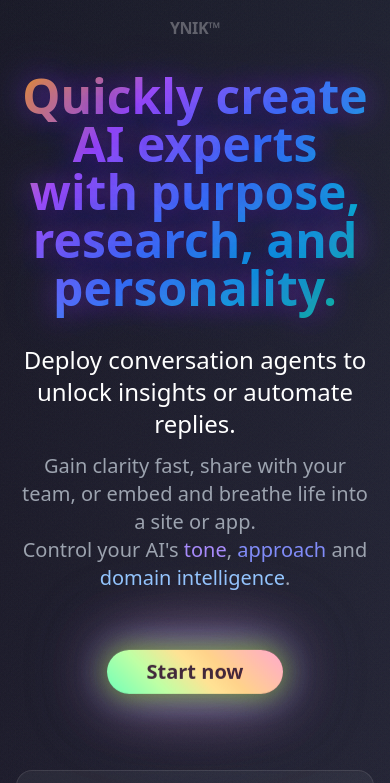
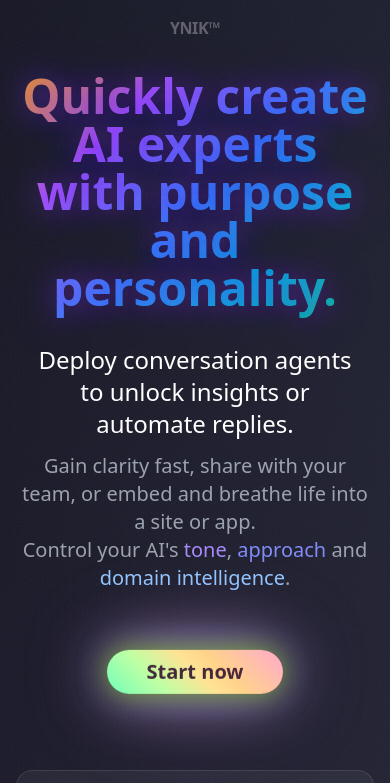
Before and after one commit to doublejosh/yeahnoiknow, a plain HTML site: page index.html in a window 390 px wide. Shown: the top 783 px of the page. Drawn offline with nearby package versions, Linux system fonts and the light colour scheme.

Commit message:
mobile, meta

```diff
--- a/index.html
+++ b/index.html
@@ -2,10 +2,10 @@
 <html lang="en">
 <head>
   <meta name="viewport" content="width=device-width, initial-scale=1.0" />
-  <title>Ask and share your own helpers - Yeah No I Know</title>
-  <meta name="description" content="Ask and share your own helpers. Control every aspect of your AI's personality and approach." />
-  <meta name="og:title" content="Ask and share your own helpers - YNIK" />
-  <meta name="og:description" content="Ask and share your own helpers. Control every aspect of your AI's personality and approach." />
+  <title>Quickly create AI experts with purpose and personality. - Yeah No I Know</title>
+  <meta name="description" content="Deploy conversation agents to unlock insights or automate replies. Gain clarity fast, share with your team, or embed and breathe life into a site or app." />
+  <meta name="og:title" content="Quickly create AI experts with purpose and personality. - YNIK" />
+  <meta name="og:description" content="Deploy conversation agents to unlock insights or automate replies. Gain clarity fast, share with your team, or embed and breathe life into a site or app." />
   <link href="https://cdn.jsdelivr.net/npm/tailwindcss@2.2.19/dist/tailwind.min.css" rel="stylesheet">
   <style>
     body {
@@ -331,13 +331,13 @@
         Build agents
       </h4> -->
       <h1 class="max-w-4xl mx-auto text-5xl md:text-8xl font-bold mb-4 pb-4 gradient-text">
-        Quickly create AI experts with purpose, research, and personality.
+        Quickly create AI experts with purpose and personality.
       </h1>
-      <h2 class="text-2xl text-white mb-3">
+      <h2 class="text-2xl text-white mb-3 mx-3 md:mx-0">
         Deploy conversation agents to unlock insights or automate replies.
       </h2>
       <h3 class="text-xl text-gray-400 font-thin mb-8 mx-auto text-center leading-lose">
-        Gain clarity fast, share with your team, or embed and breathe life into a site or app.<br />
+        Gain clarity fast, share with your team, or embed and breathe life into a site or app.<br class="block md:hidden" />
         Control your AI's <strong class="text-purple-400">tone</strong>, <strong class="text-indigo-400">approach</strong> and <strong class="text-blue-300">domain intelligence</strong>.
       </h3>
     </section>
```
Also changed, not shown: docs/index.html (+1 -1 lines).
